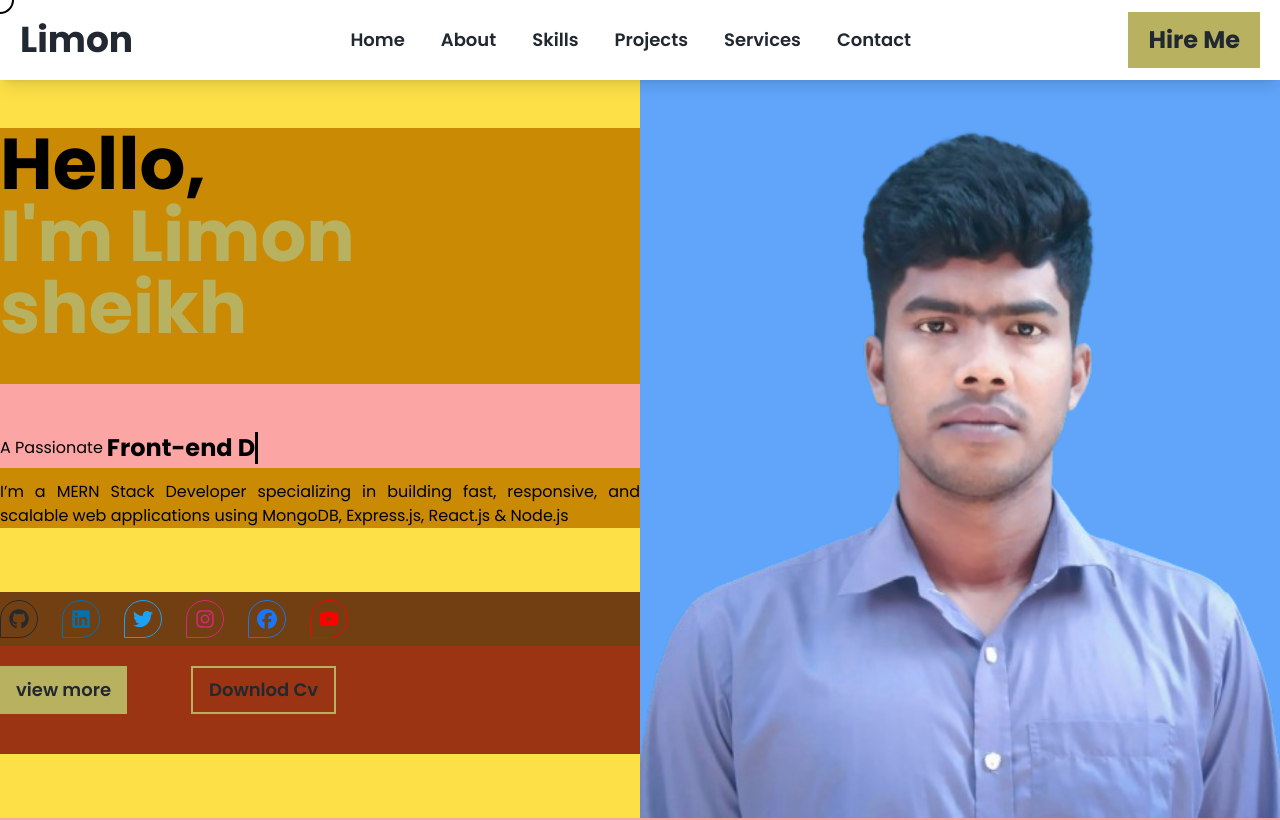
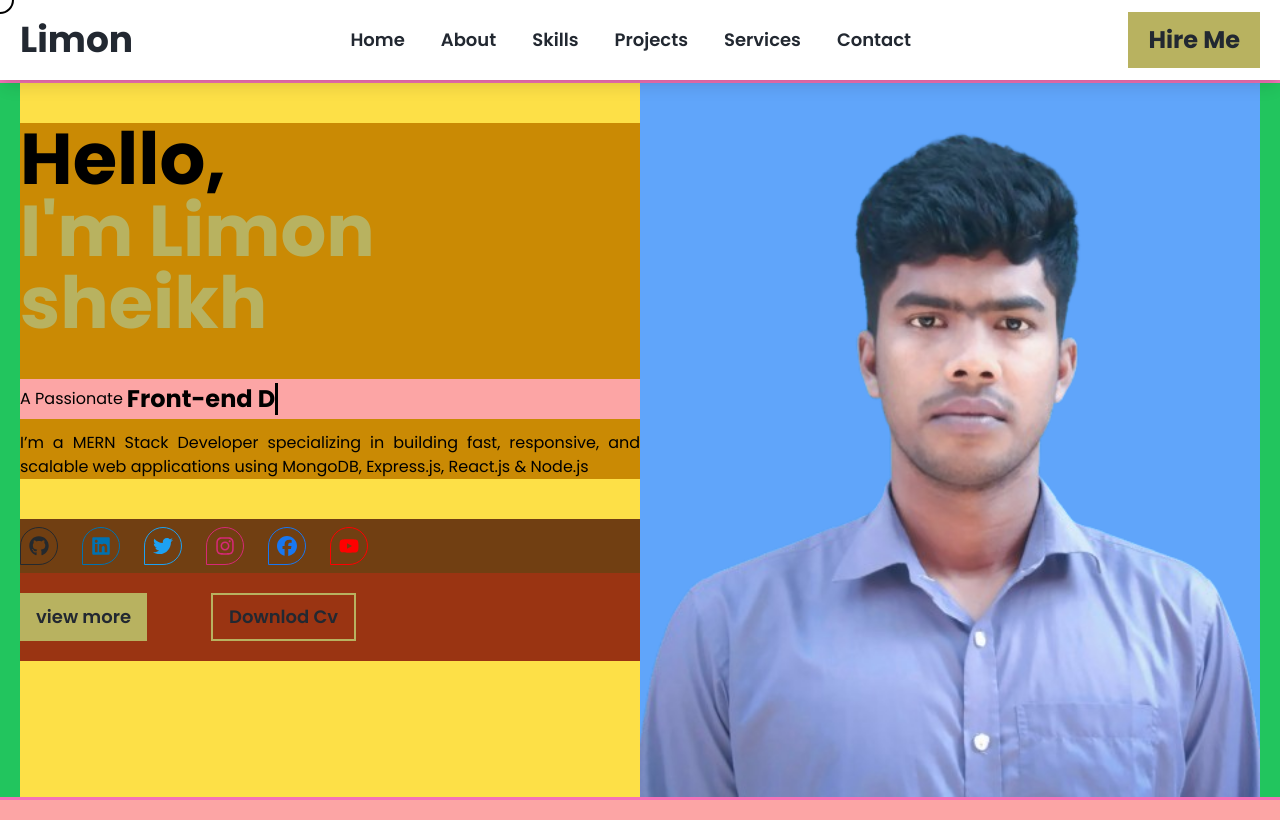
Before and after one commit to Limon-sheikh/My-portfolio, a React (Vite) app in the folder my-website/: page / in a window 1280 px wide. Shown: the top 820 px of the page. Built offline with nearby package versions, Linux system fonts and the light colour scheme.

Commit message:
comechange

```diff
--- a/my-website/src/pages/Hero.jsx
+++ b/my-website/src/pages/Hero.jsx
@@ -11,9 +11,9 @@ const Home = () => {
 
 
   return (
-    <section id="hero" className="min-h-[calc(100vh-80px)] w-full xxs:w-full xs:w-full xm:w-full sm:w-full md:w-full lg:w-full bg-orange-500">
-      <div className="container mx-auto px-5 xxs:px-0 min-h-[calc(100vh-80px)] md:flex flex-col justify-center      bg-pink-400">
-        <div id="wraper" className="md:grid md:grid-cols-12     bg-green-500 ">
+    <section id="hero" className="min-h-[calc(100vh-80px)] w-full overflow-hidden sm:w-full md:w-full lg:w-full bg-orange-500">
+      <div className="container mx-auto min-h-[calc(100vh-80px)] md:flex flex-col justify-center      bg-pink-400">
+        <div id="wraper" className="px-5 md:grid md:grid-cols-12     bg-green-500 ">
           <div className="pt-10 xxs:pt-12 flex flex-col md:col-span-6      sm:bg-yellow-300 ">
             <div className="sm:bg-yellow-600 ">
               <h1 className="text-6xl md:text-6xl lg:text-7xl font-bold leading-tight ">
@@ -36,7 +36,7 @@ const Home = () => {
               <p className="pt-3 text-justify text-base">{description}</p>
             </div>
 
-            <div className="mt-16 sm:bg-yellow-900 ">
+            <div className="mt-10 sm:bg-yellow-900 ">
               <div className="grid grid-flow-col justify-between md:justify-start md:gap-6 py-2">
                 {socials.map((social, index) => (
                   <a
@@ -68,7 +68,7 @@ const Home = () => {
                 ))}
               </div>
 
-              <div className="flex justify-between md:justify-start md:gap-16 pt-5 pb-10   sm:bg-orange-800">
+              <div className="flex flex-col sm:flex-row gap-4 sm:justify-start sm:gap-16 py-5   sm:bg-orange-800">
                 <Button
                   title="view more"
                   border={false}
--- a/my-website/tailwind.config.js
+++ b/my-website/tailwind.config.js
@@ -4,9 +4,9 @@ export default {
 
   theme: {
     screens: {
-      'xxs': '360px', // Very small devices
-      'xs': '450px',  // Small phones
-      'xm': '500px',  // Medium phones
+      // 'xxs': '360px', // Very small devices
+      // 'xs': '450px',  // Small phones
+      // 'xm': '500px',  // Medium phones
       'sm': '640px',  // Default Tailwind small
       'md': '768px',
       'lg': '1024px',
```
